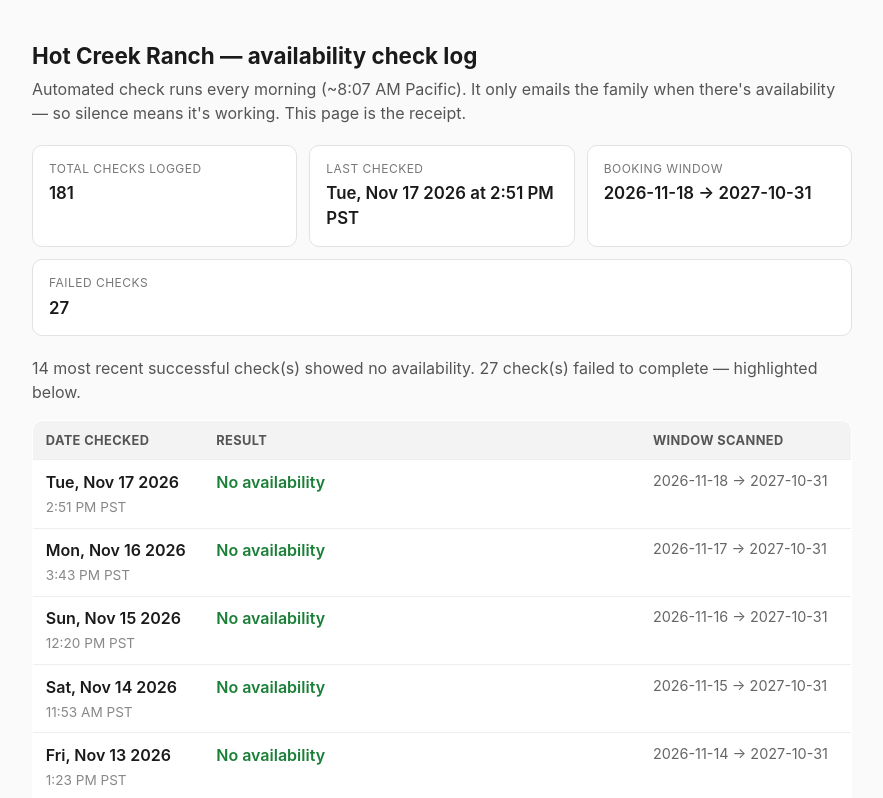
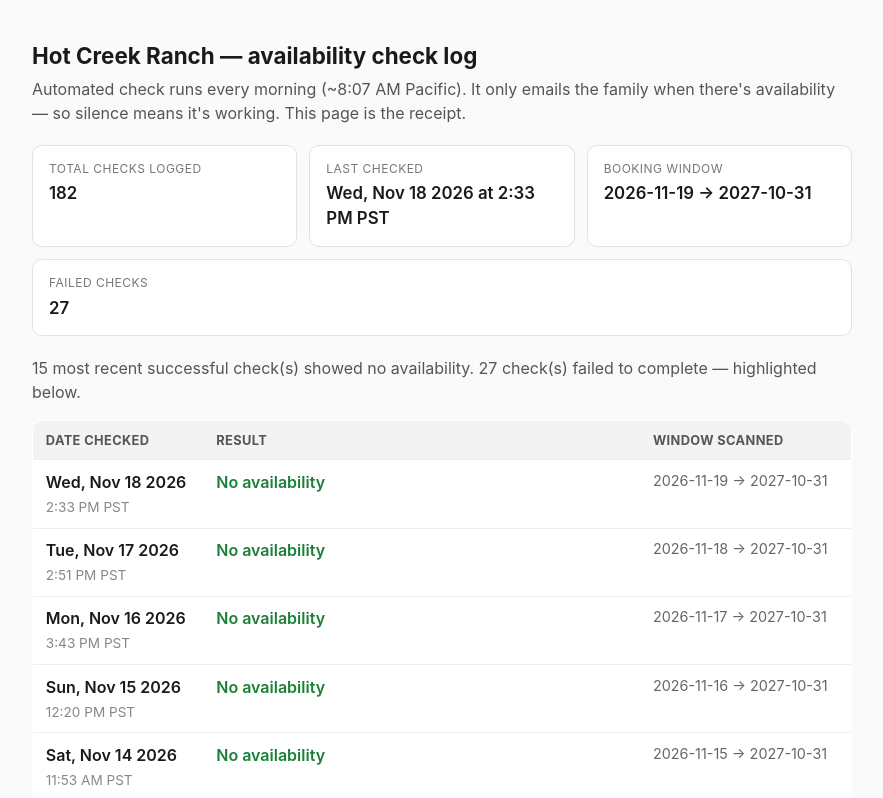
Before and after one commit to spacemanspiff85/hot-creek-log, a plain HTML site: page index.html in a window 1280 px wide. Shown: the top 798 px of the page, without its empty margins (198-1081 px from the left). Drawn offline with Linux system fonts and the light colour scheme.

Commit message:
log: 2026-11-18 page update

```diff
--- a/index.html
+++ b/index.html
@@ -55,16 +55,17 @@
   This page is the receipt.</p>
 
   <div class="cards">
-    <div class="card"><div class="k">Total checks logged</div><div class="v">181</div></div>
-    <div class="card"><div class="k">Last checked</div><div class="v">Tue, Nov 17 2026 at 2:51 PM PST</div></div>
-    <div class="card"><div class="k">Booking window</div><div class="v">2026-11-18 → 2027-10-31</div></div>
+    <div class="card"><div class="k">Total checks logged</div><div class="v">182</div></div>
+    <div class="card"><div class="k">Last checked</div><div class="v">Wed, Nov 18 2026 at 2:33 PM PST</div></div>
+    <div class="card"><div class="k">Booking window</div><div class="v">2026-11-19 → 2027-10-31</div></div>
     <div class="card"><div class="k">Failed checks</div><div class="v">27</div></div>
   </div>
-  <p class="sub">14 most recent successful check(s) showed no availability. 27 check(s) failed to complete — highlighted below.</p>
+  <p class="sub">15 most recent successful check(s) showed no availability. 27 check(s) failed to complete — highlighted below.</p>
 
   <table>
     <thead><tr><th>Date checked</th><th>Result</th><th>Window scanned</th></tr></thead>
     <tbody>
+<tr><td class="date">Wed, Nov 18 2026<br><span class="time">2:33 PM PST</span></td><td><span class="ok">No availability</span></td><td class="window">2026-11-19 → 2027-10-31</td></tr>
 <tr><td class="date">Tue, Nov 17 2026<br><span class="time">2:51 PM PST</span></td><td><span class="ok">No availability</span></td><td class="window">2026-11-18 → 2027-10-31</td></tr>
 <tr><td class="date">Mon, Nov 16 2026<br><span class="time">3:43 PM PST</span></td><td><span class="ok">No availability</span></td><td class="window">2026-11-17 → 2027-10-31</td></tr>
 <tr><td class="date">Sun, Nov 15 2026<br><span class="time">12:20 PM PST</span></td><td><span class="ok">No availability</span></td><td class="window">2026-11-16 → 2027-10-31</td></tr>
@@ -249,7 +250,7 @@
     </tbody>
   </table>
 
-  <footer>Generated Tue, Nov 17 2026 at 2:51 PM PST from
+  <footer>Generated Wed, Nov 18 2026 at 2:33 PM PST from
   logs/history.jsonl. One row per completed run.</footer>
 </body>
 </html>
```
